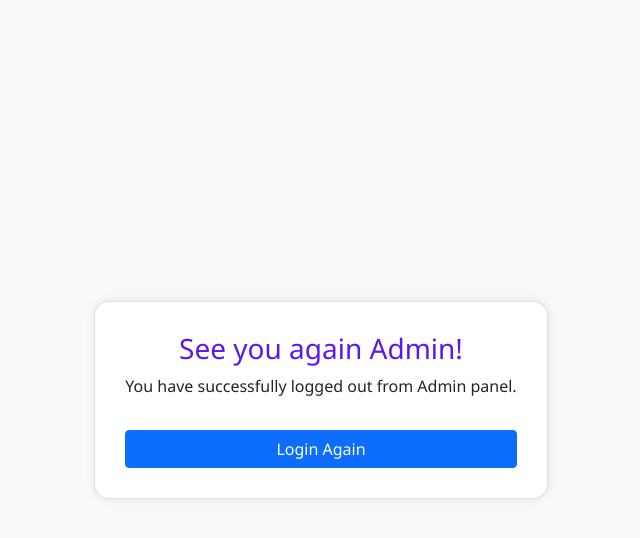
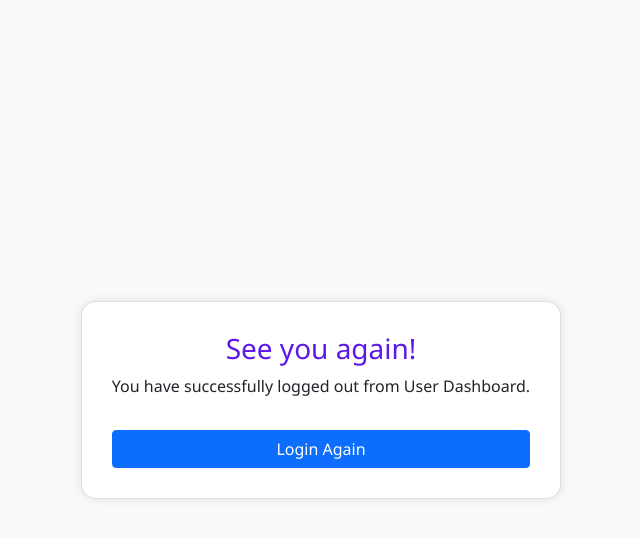
Before and after one commit to Shreyavarshini-Subramanian/mad1-project, a Flask app: page /logout in a window 1280 px wide. Shown: the top 538 px of the page, without its empty margins (319-959 px from the left). Run offline with Flask 3, Linux system fonts and the light colour scheme; a user stored in the database is signed in.

Commit message:
Mad1 Project

```diff
--- a/app.py
+++ b/app.py
@@ -127,15 +127,12 @@ def login():
 
 @app.route('/logout')
 def logout():
-    if 'admin_id' in session:
+    if 'u_id' in session:
         admin_or_not = True
-    elif 'u_id' in session:
+    else:
         admin_or_not = False
-    else:
-        flash("No active session found", "info")
-        return redirect(url_for('login'))
     session.clear()
-    return render_template('logout.html', admin=admin_or_not)
+    return render_template('logout.html', admin_or_not=admin_or_not)
 
 @app.route('/admin_dashboard', methods=['GET', 'POST'])
 def admin_dashboard():
--- a/templates/logout.html
+++ b/templates/logout.html
@@ -26,10 +26,10 @@
 <body>
     <div class="card">
         {% if admin_or_not %}
-        <h3>See you again!</h3>
+            <h3>See you again!</h3>
             <p>You have successfully logged out from User Dashboard.</p>
         {% else %}
-        <h3>See you again Admin!</h3>
+            <h3>See you again Admin!</h3>
             <p>You have successfully logged out from Admin panel.</p>
         {% endif %}
         <a href="{{ url_for('login') }}" class="btn btn-primary mt-3">Login Again</a>
```
Also changed, not shown: instance/database.sqlite3.
